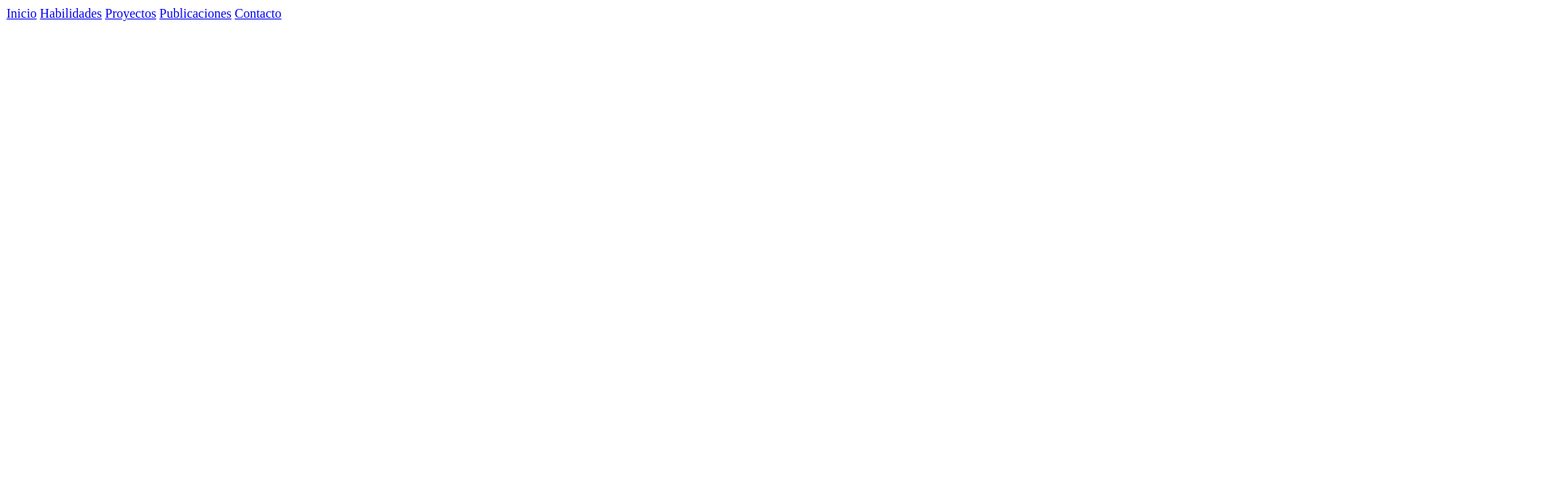
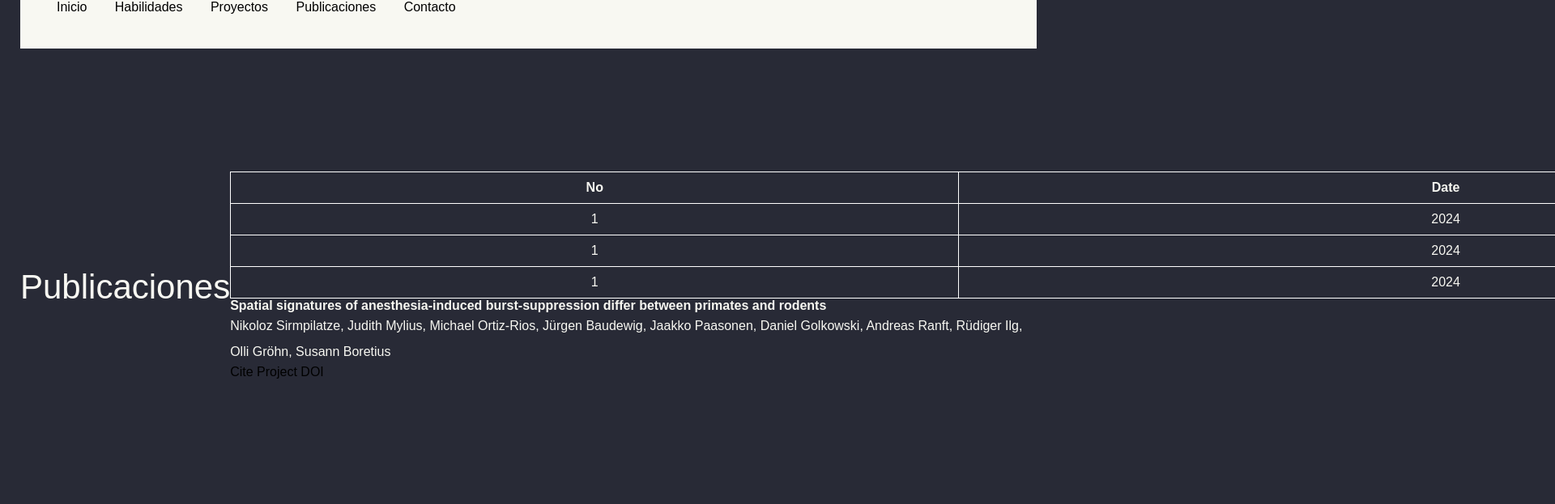
Before and after one commit to Usagisil/mgtic, a plain HTML site: page publications.html in a window 1280 px wide. Shown: the top 623 px of the page at 81% size, 1920 px wide, since content can reach past the window. Drawn offline with Linux system fonts and the light colour scheme.

Commit message:
version 3

```diff
--- a/mystyle.css
+++ b/mystyle.css
@@ -22,7 +22,18 @@ a{
     text-align: center;
     font-size: 40px;
   }
-
+/*Tabla*/
+table{
+    width: 500%;
+    border: 1px solid white;
+    border-collapse: collapse;
+    margin-right: 20px;
+    text-align: center;
+}
+td, th{
+    border: 1px solid white;
+    padding: 10px;
+}
 /*Utilities*//*active es para que cuando una pag esté activa cambie el color*/
 .active{
     color: rgb(12, 116, 121);
@@ -74,3 +85,20 @@ margin-right: 30px;
     .my-info p{
         font-size: 22px;
     }
+    /*Main*/
+    .main-flex{
+        display: flex;
+        flex-direction: row;
+        justify-content: center;
+        align-items: center;
+        height: 70vh;
+
+    }
+    header{
+        width: 60;
+    }
+    .intereses-flex{
+        display: flex;
+        justify-content: flex-start;
+
+    }
--- a/publications.html
+++ b/publications.html
@@ -3,7 +3,8 @@
 <head>
     <meta charset="UTF-8">
     <meta name="viewport" content="width=device-width, initial-scale=1.0">
-    <title>Document</title>
+    <title>Publicaciones</title>
+    <link rel="stylesheet" href="mystyle.css"
 </head>
 <body>
     <nav class="menu-nav">
@@ -13,5 +14,65 @@
         <a href="publications.html">Publicaciones</a>
         <a href="contact.html">Contacto</a>
     </nav>
+    <header>
+        <div class="main-flex">
+            <div class="my-info">
+
+                <h1>Publicaciones</h1>
+
+            </div>
+
+        <main>
+            <div>
+                <table>
+                    <thead>
+                        <th>No</th>
+                        <th>Date</th>
+                        <th>Títle</th>
+                        <th>File</th>
+
+                    </thead>
+                    <tbody>
+                        <tr>
+                            <td>1</td>
+                            <td>2024</td>
+                            <td>Paper</td>
+                            <td>file.doc</td>
+                        </tr>
+                        <tr>
+                            <td>1</td>
+                            <td>2024</td>
+                            <td>Paper</td>
+                            <td>file.doc</td>
+                        </tr>
+                        <tr>
+                            <td>1</td>
+                            <td>2024</td>
+                            <td>Paper</td>
+                            <td>file.doc</td>
+                        </tr>
+                    </tbody>
+                </table>
+                <div>
+                    <h4 class="publication-title">
+                        Spatial signatures of anesthesia-induced burst-suppression differ between primates and rodents
+
+                    </h4>
+                    <p class="publicatios-author">
+                        Nikoloz Sirmpilatze, Judith Mylius, Michael Ortiz-Rios, Jürgen Baudewig, Jaakko Paasonen, Daniel Golkowski, Andreas Ranft, Rüdiger Ilg, Olli Gröhn, Susann Boretius
+
+                    </p>
+                    <a class="publication-link" href="#">Cite</a>
+                    <a class="publication-link" href="#">Project</a>
+                    <a class="publication-link" href="#">DOI</a>
+
+
+
+                </div>
+            </div>
+
+        </main>
+    </div>
+    </header>
 </body>
 </html>
```
Also changed, not shown: index.html (+18 -1 lines).
